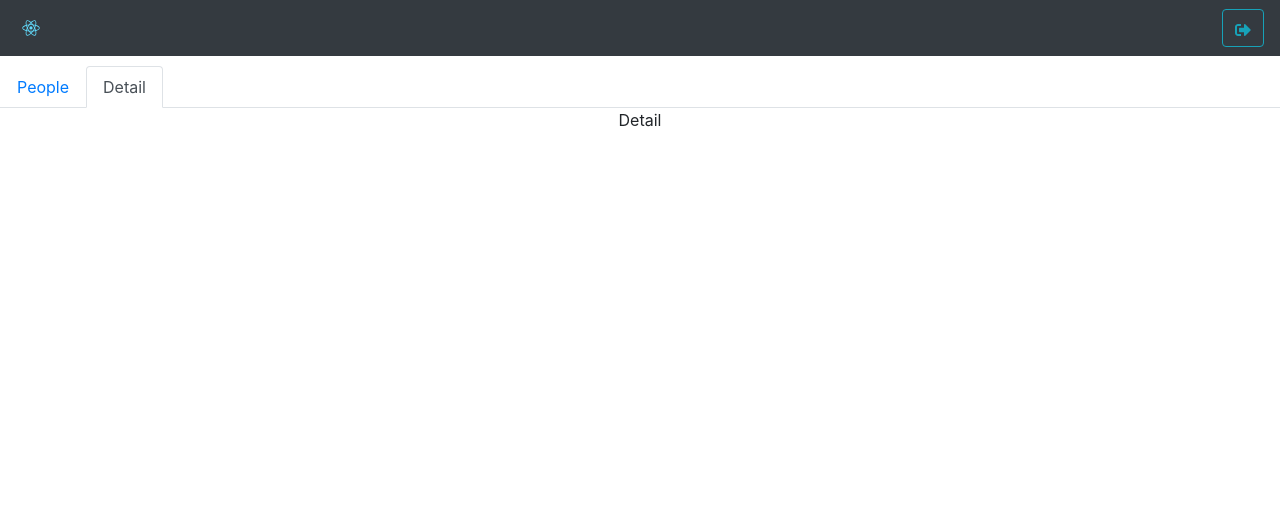
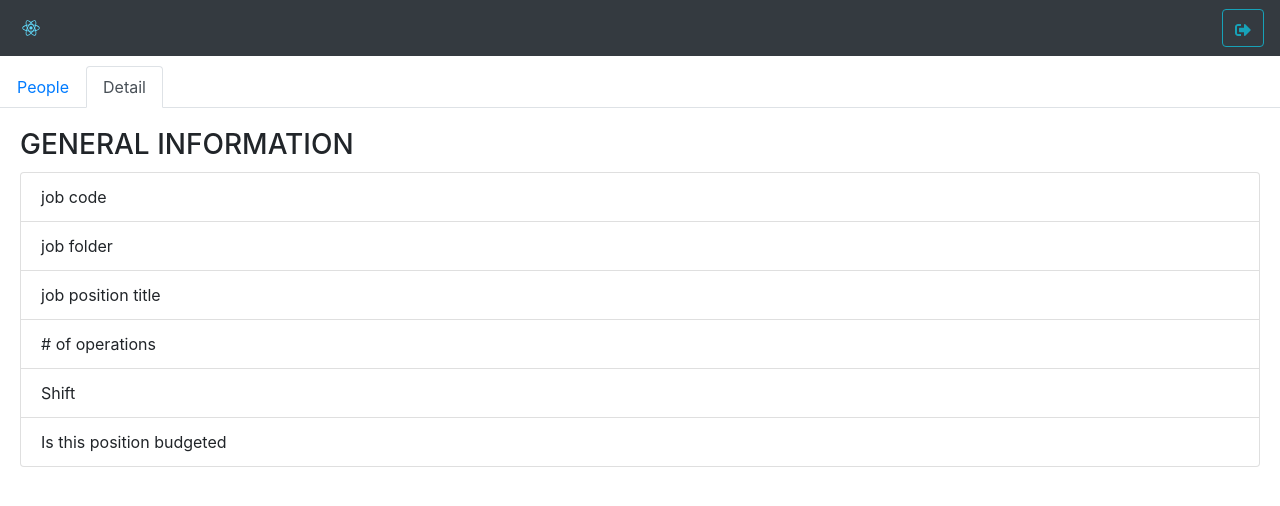
Before and after one commit to kneekicka/ats-rebuild, a React (Create React App) app: page /job in a window 1280 px wide. Shown: the top 506 px of the page. Built offline with nearby package versions, Linux system fonts and the light colour scheme.

Commit message:
Detail tab added

```diff
--- /dev/null
+++ b/src/Components/Detail/Detail.css
@@ -0,0 +1,8 @@
+.Detail {
+  text-align: left;
+  margin: 20px;
+}
+
+.Detail h3 {
+  margin-bottom: 10px;
+}
--- /dev/null
+++ b/src/Components/Detail/Detail.tsx
@@ -0,0 +1,21 @@
+import React from "react";
+import { ListGroup, Form, Button } from "react-bootstrap";
+import "./Detail.css";
+
+const Detail = () => {
+  return (
+    <div className="Detail">
+      <h3>GENERAL INFORMATION</h3>
+      <ListGroup>
+        <ListGroup.Item>job code</ListGroup.Item>
+        <ListGroup.Item>job folder</ListGroup.Item>
+        <ListGroup.Item>job position title</ListGroup.Item>
+        <ListGroup.Item># of operations</ListGroup.Item>
+        <ListGroup.Item>Shift</ListGroup.Item>
+        <ListGroup.Item>Is this position budgeted</ListGroup.Item>
+      </ListGroup>
+    </div>
+  );
+};
+
+export default Detail;
--- a/src/Containers/Job/Job.tsx
+++ b/src/Containers/Job/Job.tsx
@@ -2,6 +2,7 @@ import React from "react";
 import "./Job.css";
 import { Tab, Tabs } from "react-bootstrap";
 import People from "../../Components/People/People";
+import Detail from "../../Components/Detail/Detail";
 
 const Job = () => {
   return (
@@ -14,7 +15,7 @@ const Job = () => {
         <People></People>
       </Tab>
       <Tab eventKey="detail" title="Detail">
-        <p>Detail</p>
+        <Detail />
       </Tab>
     </Tabs>
   );
```
